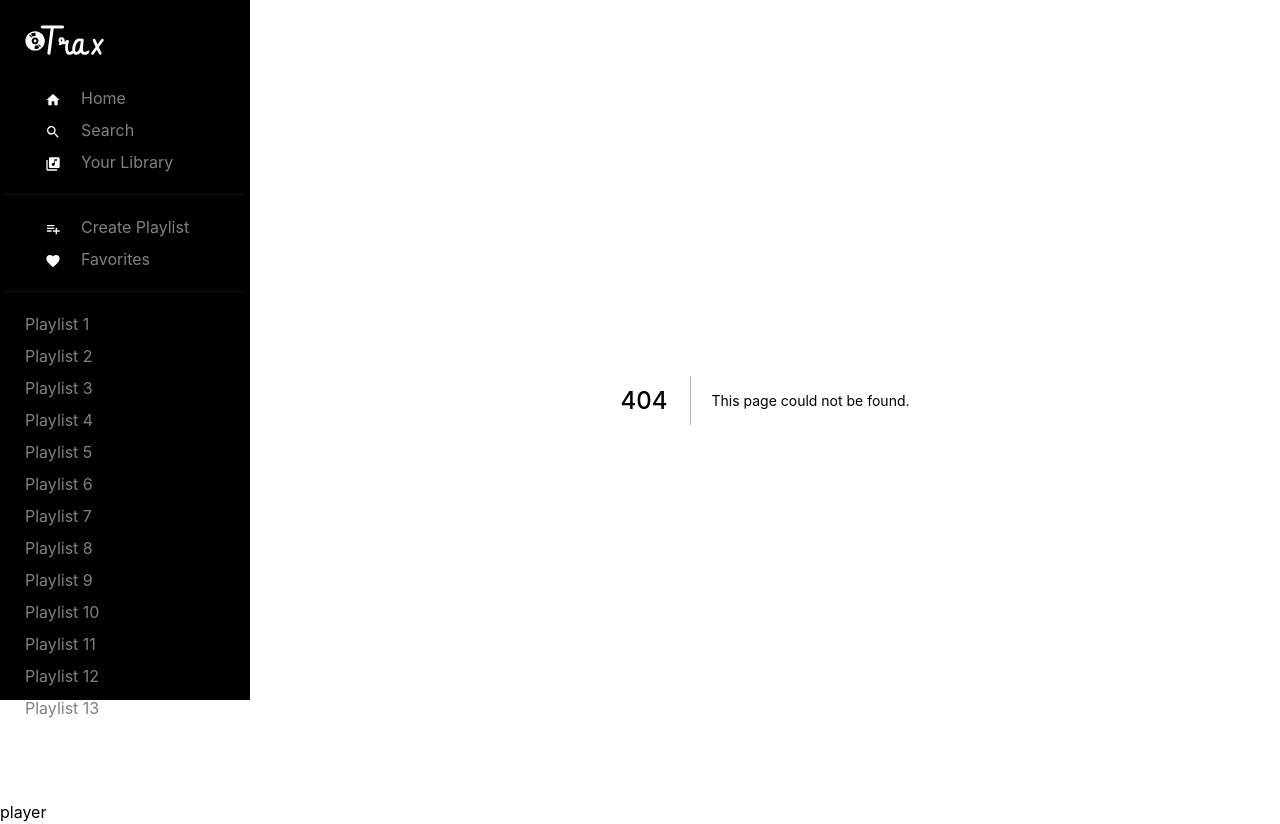
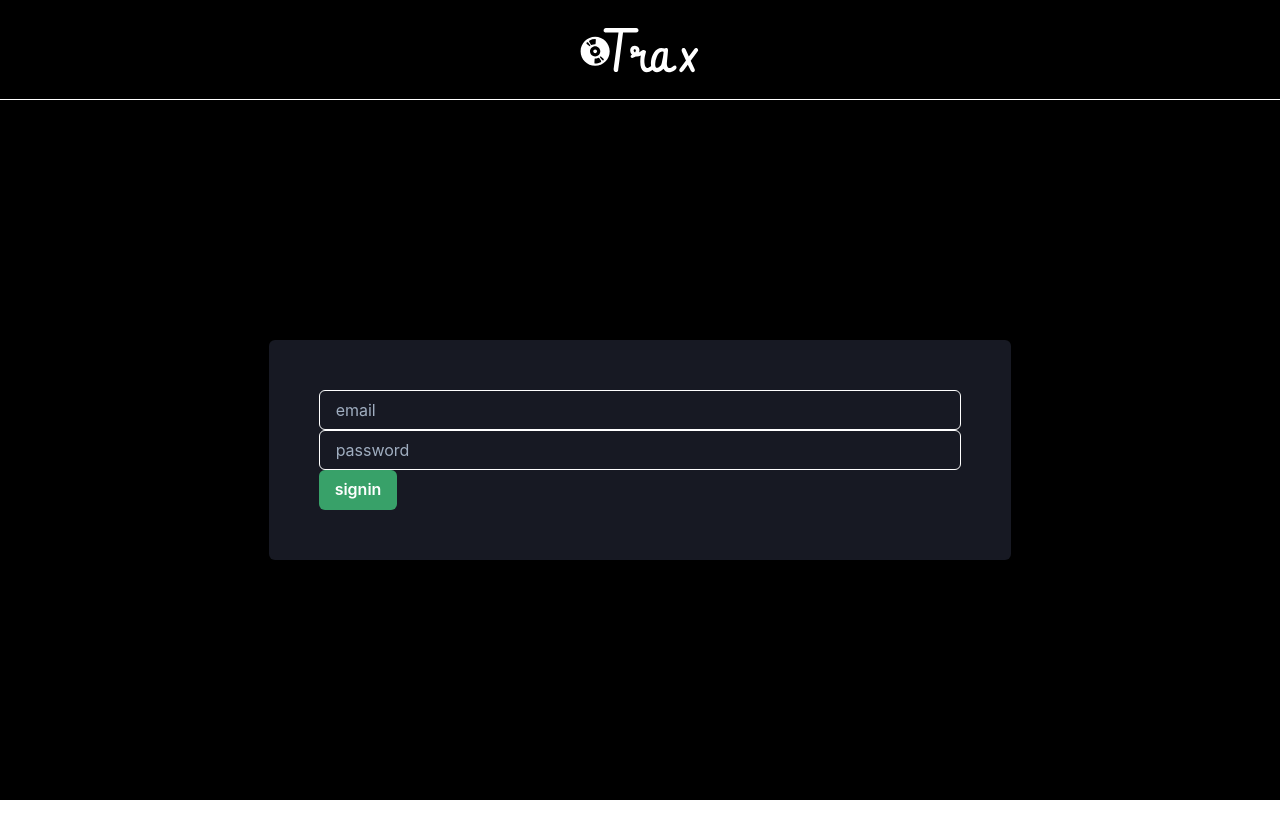
Before and after one commit to gsalinase/tify, a Next.js app: page /signin in a window 1280 px wide. Before the commit this address had no page. After the commit the page ends 800 px from the top, so only its background shows below. Built offline with nearby package versions, Linux system fonts and the light colour scheme.

Commit message:
Added auth pages and validators

```diff
--- a/components/authForm.tsx
+++ b/components/authForm.tsx
@@ -0,0 +1,65 @@
+import { Box, Flex, Input, Button } from "@chakra-ui/react";
+import { useRouter } from "next/router";
+import { FC, useState } from "react";
+import { useSWRConfig } from "swr";
+import NextImage from "next/image";
+import { auth } from "../lib/mutations";
+
+const AuthForm: FC<{ mode: "signin" | "signup" }> = ({ mode }) => {
+  const [email, setEmail] = useState("");
+  const [password, setPassword] = useState("");
+  const [isLoading, setIsLoading] = useState("");
+  const router = useRouter();
+
+  const handleSubmit = async (e) => {
+    e.preventDefault();
+    setIsLoading(true);
+
+    const user = await auth(mode, { email, password });
+    setIsLoading(false);
+    router.push("/");
+  };
+
+  return (
+    <Box height="100vh" width="100vw" bg="black" color="white">
+      <Flex
+        justify="center"
+        align="center"
+        height="100px"
+        borderBottom="white 1px solid"
+      >
+        <NextImage src="/logo.svg" height={60} width={120} />
+      </Flex>
+      <Flex justify="center" align="center" height="calc(100vh - 100px)">
+        <Box padding="50px" bg="gray.900" borderRadius="6px">
+          <form onSubmit={handleSubmit}>
+            <Input
+              placeholder="email"
+              type="email"
+              onChange={(e) => setEmail(e.target.value)}
+            />
+            <Input
+              placeholder="password"
+              type="password"
+              onChange={(e) => setPassword(e.target.value)}
+            />
+            <Button
+              type="submit"
+              bg="green.500"
+              isLoading={isLoading}
+              sx={{
+                "&:hover": {
+                  bg: "green.300",
+                },
+              }}
+            >
+              {mode}
+            </Button>
+          </form>
+        </Box>
+      </Flex>
+    </Box>
+  );
+};
+
+export default AuthForm;
--- /dev/null
+++ b/lib/auth.ts
@@ -0,0 +1,34 @@
+import jwt from "jsonwebtoken";
+import { NextApiRequest, NextApiResponse } from "next";
+import prisma from "./prisma";
+
+export const validateRoute = (handler) => {
+  return async (req: NextApiRequest, res: NextApiResponse) => {
+    const { TRAX_ACCESS_TOKEN: token } = req.cookies;
+
+    if (token) {
+      let user;
+
+      try {
+        const { id } = jwt.verify(token, "hello");
+
+        user = await prisma.user.findUnique({
+          where: { id },
+        });
+
+        if (!user) {
+          throw new Error("Not real user");
+        }
+      } catch (error) {
+        res.status(401);
+        res.json({ error: "Not Authorized" });
+        return false;
+      }
+
+      return handler(req, res, user);
+    }
+
+    res.status(401);
+    res.json({ error: "Not Authorized" });
+  };
+};
--- a/lib/mutations.ts
+++ b/lib/mutations.ts
@@ -1,6 +1,6 @@
 import fetcher from "./fetcher";
 
-export default auth = (
+export const auth = (
   mode: "signin" | "singup",
   body: { email: string; password: string }
 ) => {
--- a/pages/_app.tsx
+++ b/pages/_app.tsx
@@ -31,9 +31,13 @@ const theme = extendTheme({
 const MyApp = ({ Component, pageProps }) => {
   return (
     <ChakraProvider theme={theme}>
-      <PlayerLayout>
+      {Component.authPage ? (
         <Component {...pageProps} />
-      </PlayerLayout>
+      ) : (
+        <PlayerLayout>
+          <Component {...pageProps} />
+        </PlayerLayout>
+      )}
     </ChakraProvider>
   );
 };
--- /dev/null
+++ b/pages/api/me.ts
@@ -0,0 +1,5 @@
+import { validateRoute } from "../../lib/auth";
+
+export default validateRoute((req, res, user) => {
+  return res.json(user);
+});
--- /dev/null
+++ b/pages/signin.tsx
@@ -0,0 +1,9 @@
+import AuthForm from "../components/authForm";
+
+const Signin = () => {
+  return <AuthForm mode="signin" />;
+};
+
+Signin.authPage = true;
+
+export default Signin;
```
Also changed, not shown: pages/signup.tsx (added, +9 -0 lines).
